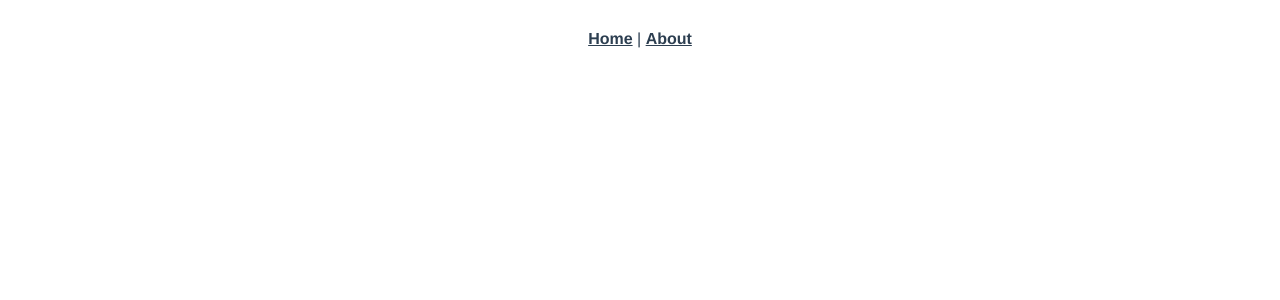
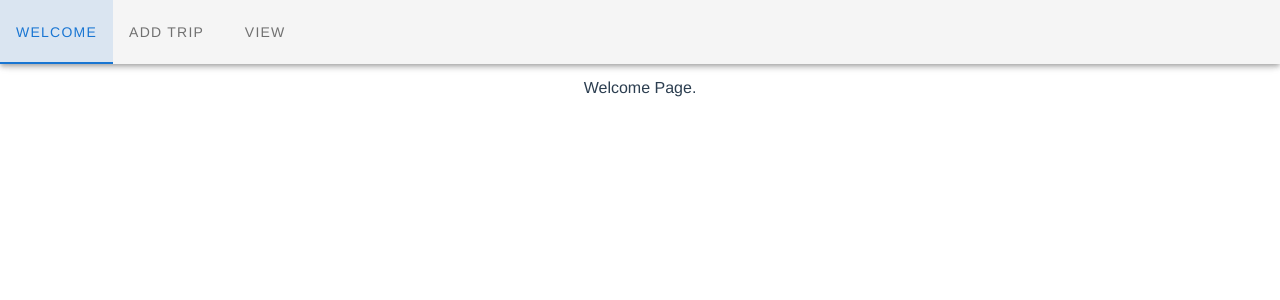
Before and after one commit to jaybh1987/travelview, a Vue app: page /welcome in a window 1280 px wide. Shown: the top 300 px of the page. Built offline with nearby package versions, Linux system fonts and the light colour scheme.

Commit message:
working on vuetify.

```diff
--- a/src/App.vue
+++ b/src/App.vue
@@ -1,10 +1,35 @@
 <template>
   <div id="app">
-    <div id="nav">
-      <router-link to="/">Home</router-link> |
+
+    <v-app>
+      <!-- <v-navigation-drawer app></v-navigation-drawer> -->
+      <v-app-bar app>
+        <v-tabs>
+          <v-tab to="/welcome">Welcome</v-tab>
+          <v-tab to="/about">Add Trip</v-tab>
+          <v-tab>View</v-tab>
+        </v-tabs>
+      </v-app-bar>
+
+      <v-main>
+
+        <v-container fluid>
+          <router-view/>
+        </v-container>
+      </v-main>
+
+      <v-footer app>
+
+      </v-footer>
+
+    </v-app>
+
+    <!-- <div id="nav">
+      <router-link to="/">Home</router-link>
       <router-link to="/about">About</router-link>
+      <router-link to="/welcome"> Welcome</router-link>
     </div>
-    <router-view/>
+    <router-view/> -->
   </div>
 </template>
 
--- a/src/router/index.js
+++ b/src/router/index.js
@@ -1,6 +1,7 @@
 import Vue from 'vue'
 import VueRouter from 'vue-router'
 import Home from '../views/Home.vue'
+import Welcome from '../views/welcome.vue'
 
 Vue.use(VueRouter)
 
@@ -17,6 +18,11 @@ const routes = [
     // this generates a separate chunk (about.[hash].js) for this route
     // which is lazy-loaded when the route is visited.
     component: () => import(/* webpackChunkName: "about" */ '../views/About.vue')
+  },
+  {
+    path: '/welcome',
+    name: 'Welcome',
+    component: Welcome
   }
 ]
 
--- /dev/null
+++ b/src/views/welcome.vue
@@ -0,0 +1,6 @@
+
+<template>
+    <div>
+        Welcome Page.
+    </div>
+</template>
```
